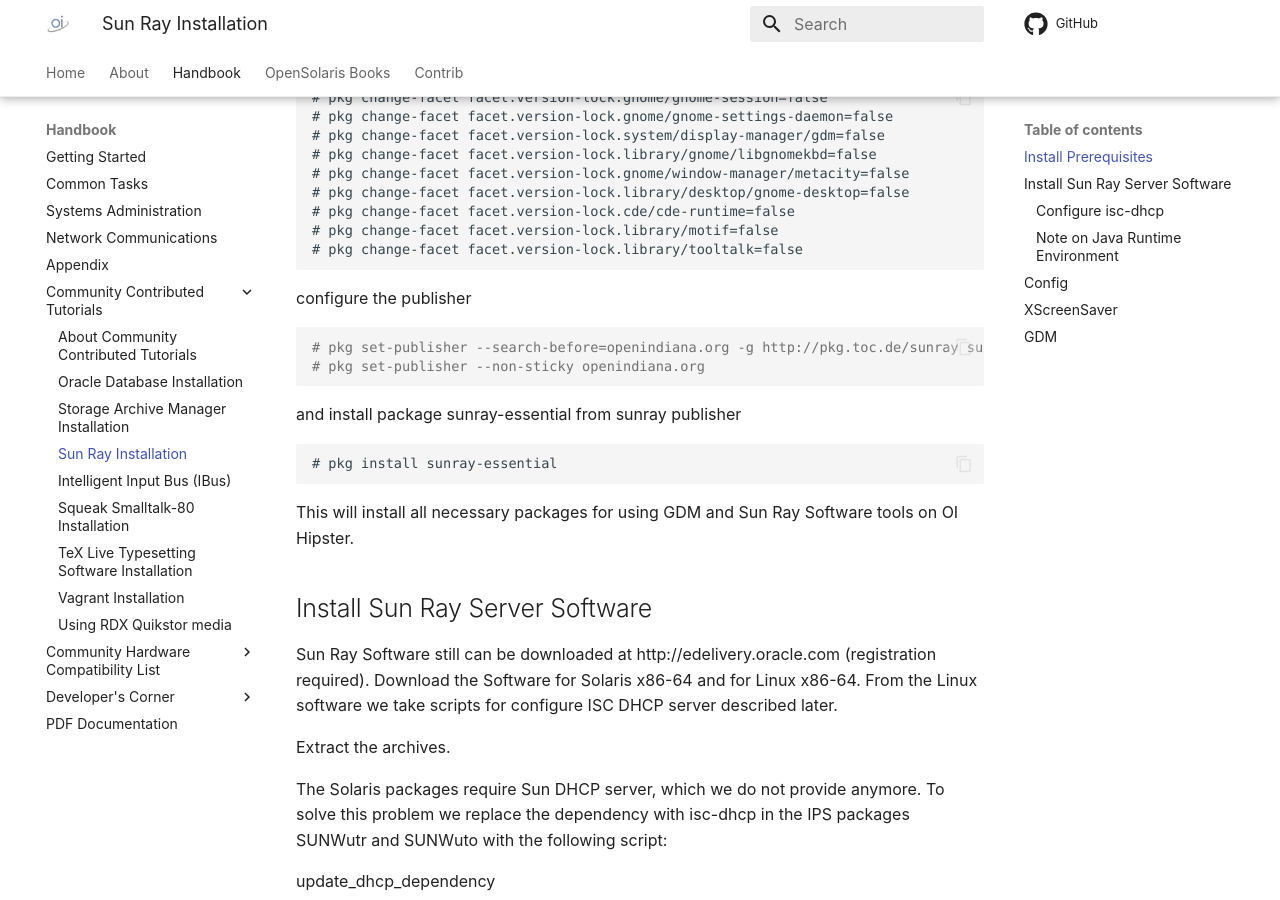
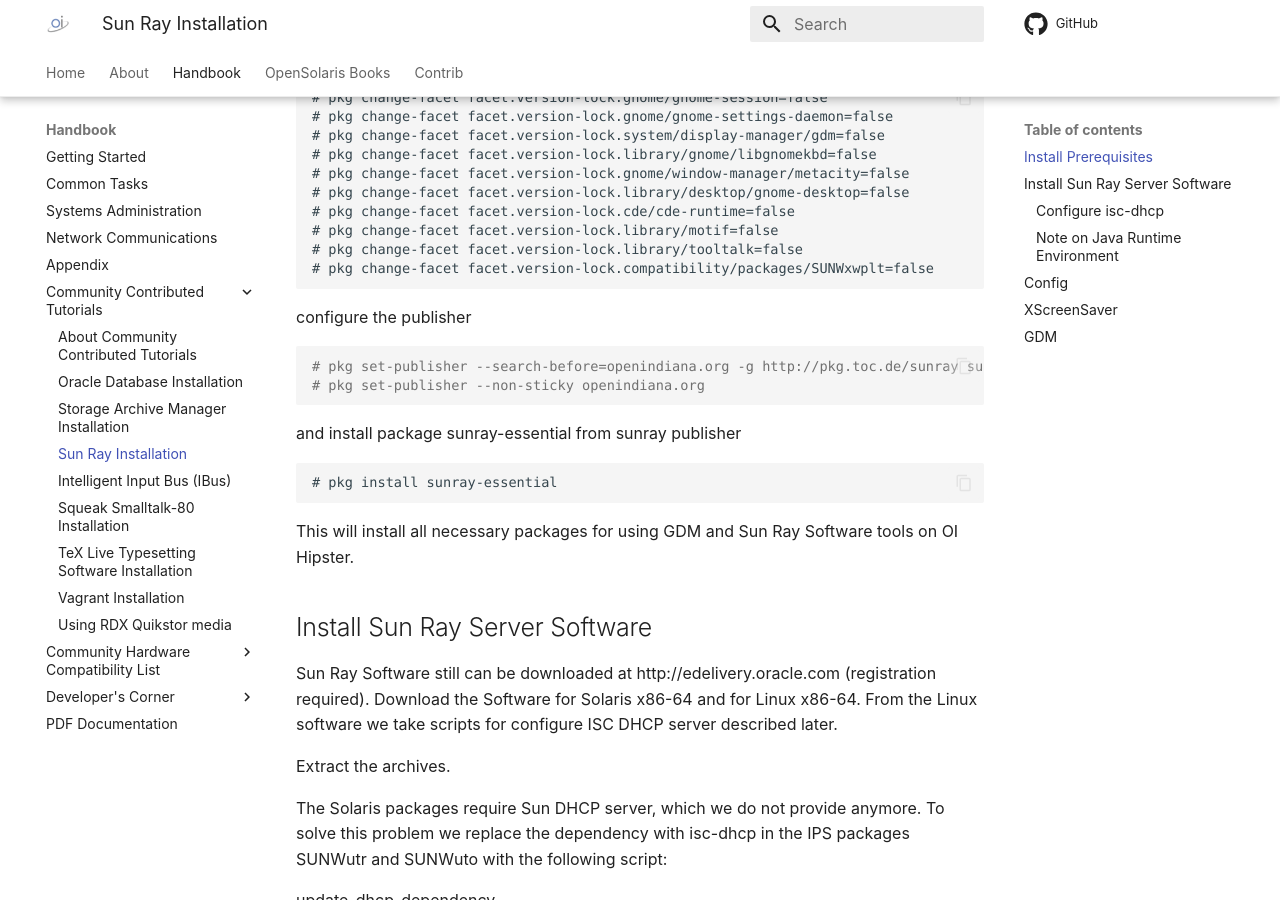
Before and after one commit to OpenIndiana/oi-docs, an MkDocs documentation site: the page built from docs/handbook/sunray.md, in a window 1280 px wide and 900 px high, scrolled down 1274 px. Built offline with MkDocs 1.6.1 and Material for MkDocs 9.7.7, drawn with Linux system fonts in a browser that asks for light colours; comment, search, counter and statistics services are not loaded.

Commit message:
Sunray: small documentation update

````diff
--- a/docs/handbook/sunray.md
+++ b/docs/handbook/sunray.md
@@ -69,6 +69,7 @@
 # pkg change-facet facet.version-lock.cde/cde-runtime=false
 # pkg change-facet facet.version-lock.library/motif=false
 # pkg change-facet facet.version-lock.library/tooltalk=false
+# pkg change-facet facet.version-lock.compatibility/packages/SUNWxwplt=false
 ```
 configure the publisher
 ```shell
````
